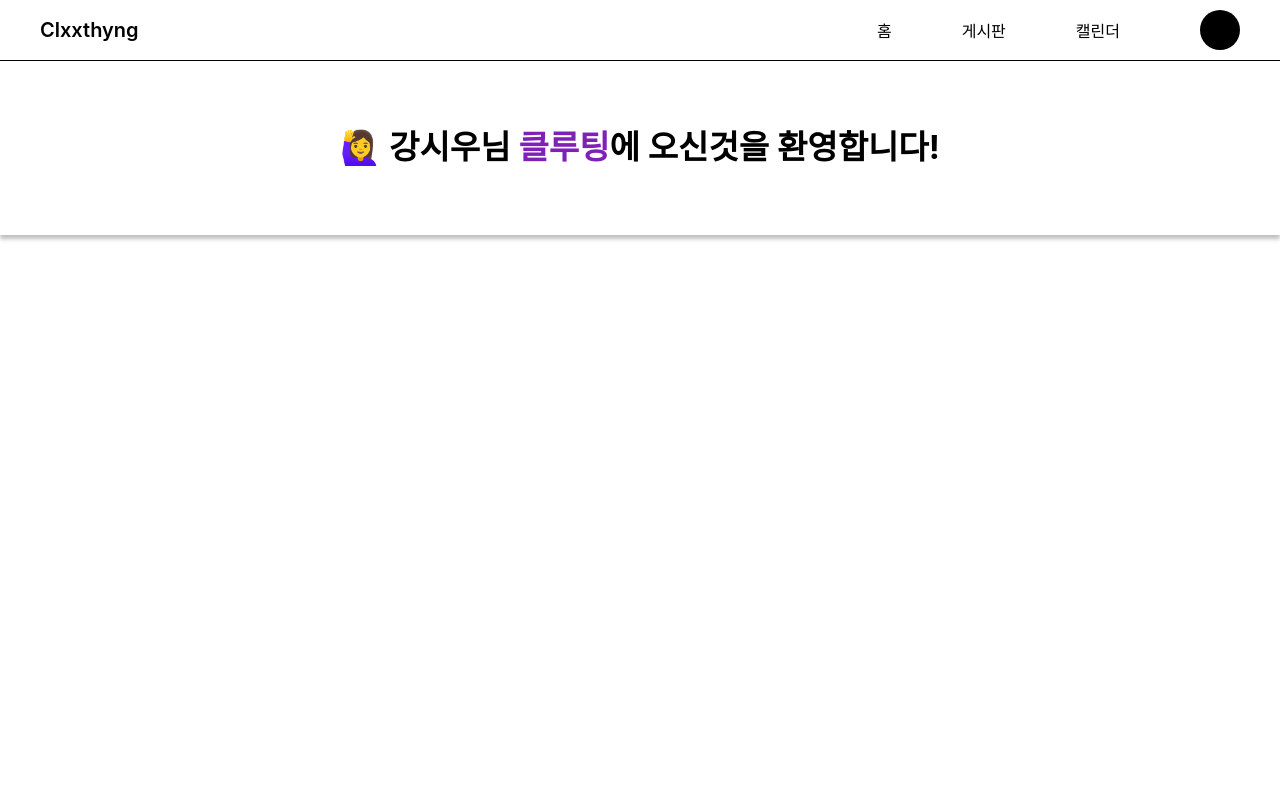
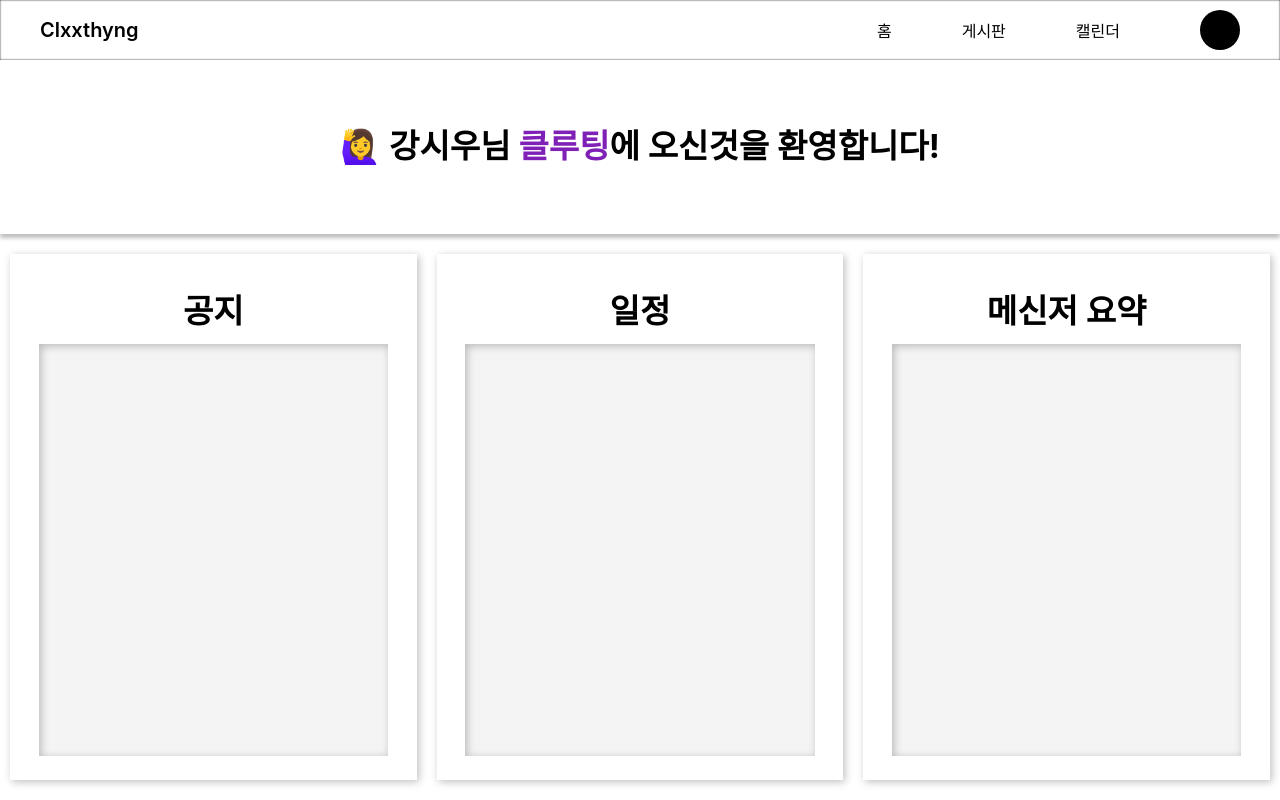
Before and after one commit to Clxxthyng/Clxxthyng_Front, a React (Create React App) app: page / in a window 1280 px wide. Built offline with nearby package versions, Linux system fonts and the light colour scheme.

Commit message:
ADD :: sums

```diff
--- a/src/App.css
+++ b/src/App.css
@@ -1,38 +1,11 @@
 .App {
+  display: flex;
+  flex-direction: row;
+  justify-self: center;
   text-align: center;
 }
 
-.App-logo {
-  height: 40vmin;
-  pointer-events: none;
+#sums {
+  display: flex;
+  flex-direction: row;
 }
-
-@media (prefers-reduced-motion: no-preference) {
-  .App-logo {
-    animation: App-logo-spin infinite 20s linear;
-  }
-}
-
-.App-header {
-  background-color: #282c34;
-  min-height: 100vh;
-  display: flex;
-  flex-direction: column;
-  align-items: center;
-  justify-content: center;
-  font-size: calc(10px + 2vmin);
-  color: white;
-}
-
-.App-link {
-  color: #61dafb;
-}
-
-@keyframes App-logo-spin {
-  from {
-    transform: rotate(0deg);
-  }
-  to {
-    transform: rotate(360deg);
-  }
-}
--- a/src/App.js
+++ b/src/App.js
@@ -1,10 +1,17 @@
 import './App.css';
 import Header from "./components/header";
+import Sums from "./components/sums";
 
+const name = '강시우' // test code
 function App() {
   return (
     <div id="Main">
-      <Header />
+      <Header name={name}/>
+      <div id={"sums"}>
+        <Sums type="border" />
+        <Sums type="event" />
+        <Sums type="messenger" />
+      </div>
     </div>
   );
 }
--- a/src/components/header.js
+++ b/src/components/header.js
@@ -1,8 +1,8 @@
 import './style/header.css'
-export default () => {
+export default (props) => {
   return (
     <div id={"header"}>
-      <section className={"welcomeText"}>🙋‍♀️ <span id={"header-welcome"}><span id={"header-welcome-name"}>강시우</span>님</span> <span className={"clxxthyng"}>클루팅</span>에 오신것을 환영합니다!</section>
+      <section className={"welcomeText"}>🙋‍♀️ <span id={"header-welcome"}><span id={"header-welcome-name"}>{props.name}</span>님</span> <span className={"clxxthyng"}>클루팅</span>에 오신것을 환영합니다!</section>
     </div>
   )
 }
--- a/src/components/style/global-head.css
+++ b/src/components/style/global-head.css
@@ -3,7 +3,7 @@ header {
     width: 100vi;
     height: 60px;
 
-    border-bottom: 1px solid black;
+    box-shadow: 0 0 2px 0 black inset;
 }
 
 header .logo {
--- /dev/null
+++ b/src/components/style/sums.css
@@ -0,0 +1,38 @@
+#sum {
+    position: relative;
+
+    margin-top: 20px;
+    display: flex;
+    width: calc( (100vi - 60px) / 3 );
+    height: calc( 100vh - 274px );
+    margin-right: 10px;
+    margin-left: 10px;
+    flex-direction: column;
+    align-items: center;
+    flex-shrink: 0;
+
+    background: #FFF;
+    box-shadow: 2px 2px 8px 0 rgba(0, 0, 0, 0.25);
+}
+
+#sum h1 {
+    position: absolute;
+    top: 33px;
+
+    font-size: 33px;
+    font-style: normal;
+    font-weight: 700;
+    line-height: 150%;
+}
+
+#sum .viewer {
+    position: absolute;
+    bottom: 24px;
+
+    width: calc( 100% - 57px );
+    height: calc( 100% - 114px );
+
+    background: #F4F4F4;
+    box-shadow: 2px 2px 8px 0 rgba(0, 0, 0, 0.25) inset;
+
+}
--- /dev/null
+++ b/src/components/sums.js
@@ -0,0 +1,27 @@
+import './style/sums.css'
+export default (props) => {
+  if (props.type==='border') {
+    return (
+      <div id="sum">
+        <h1>공지</h1>
+        <div className={"viewer"}></div>
+      </div>
+    )
+  }
+  if (props.type==='event') {
+    return (
+      <div id="sum">
+        <h1>일정</h1>
+        <div className={"viewer"}></div>
+      </div>
+    )
+  }
+  if (props.type==='messenger') {
+    return (
+      <div id="sum">
+        <h1>메신저 요약</h1>
+        <div className={"viewer"}></div>
+      </div>
+    )
+  }
+}
```
